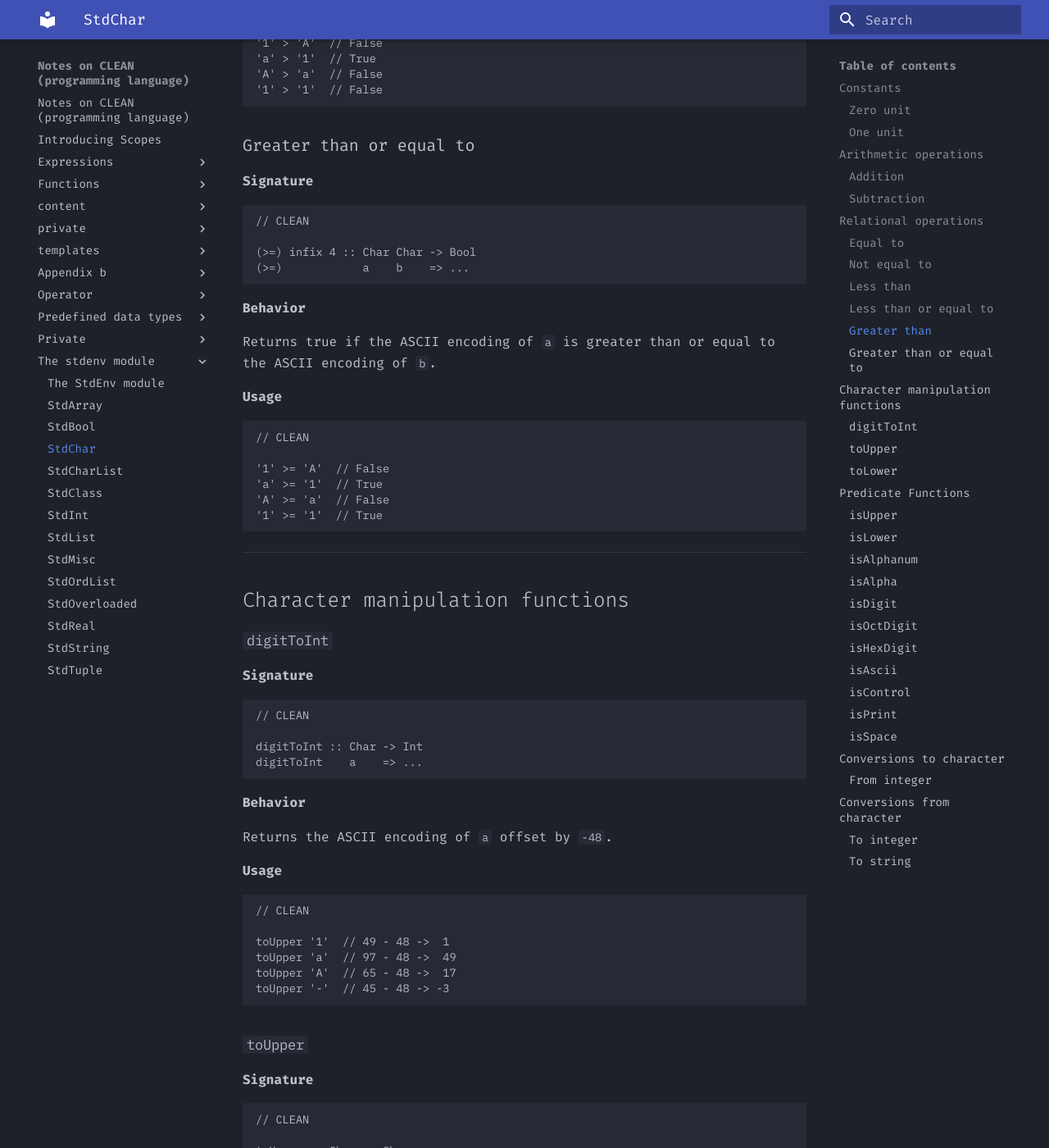
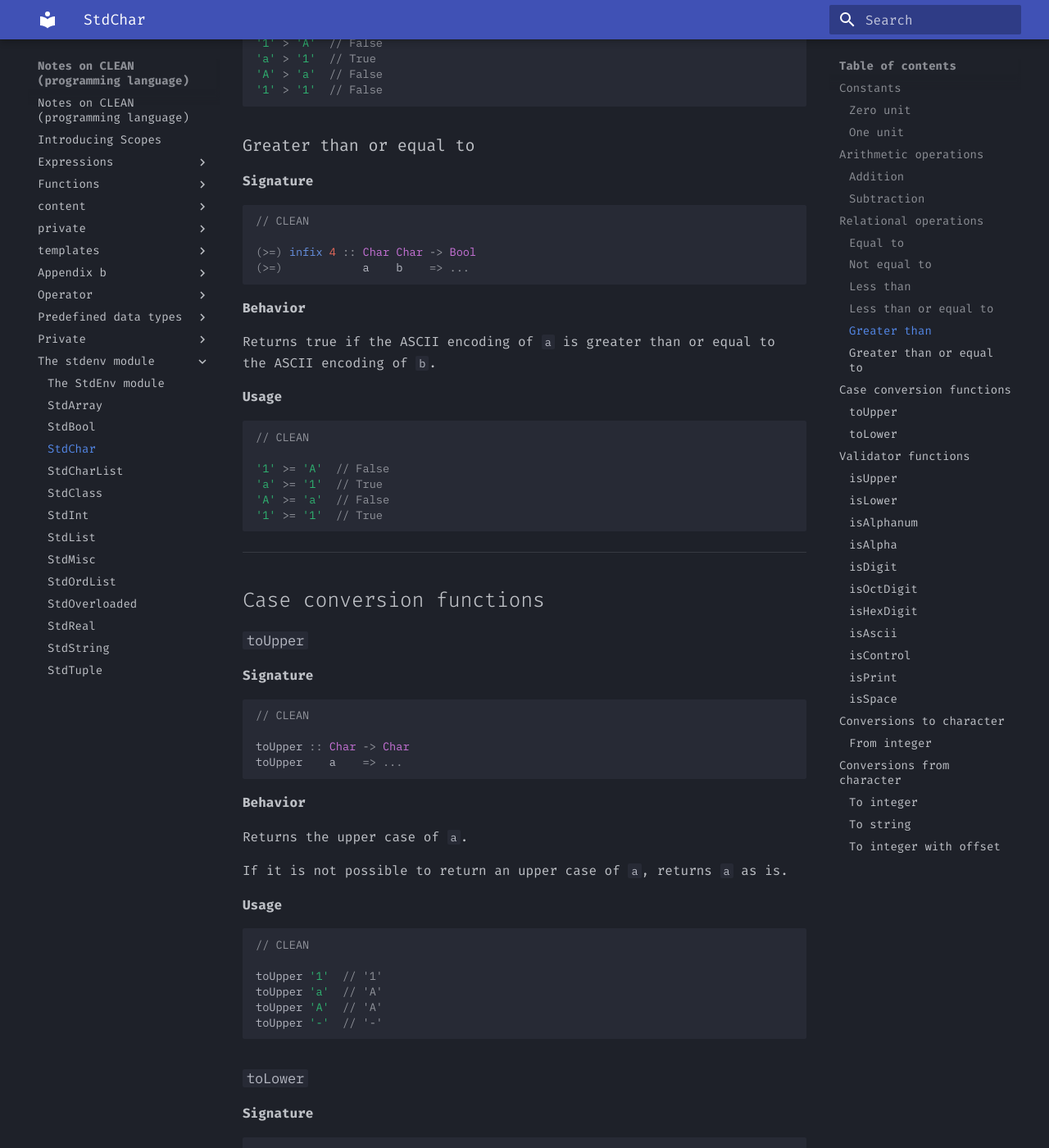
Before and after one commit to Eurydia/notes-on-clean-programming-language, an MkDocs documentation site: the page built from docs/the-stdenv-module/stdchar.md, in a window 1280 px wide and 1400 px high, scrolled down 4494 px. Shown: the whole window at 82% size. Built offline with MkDocs 1.6.1 and Material for MkDocs 9.7.7, drawn with Linux system fonts in a browser that asks for light colours; some of the changed text lies outside the part shown.

Commit message:
improved explanation on stdchar

````diff
--- a/docs/the-stdenv-module/stdchar.md
+++ b/docs/the-stdenv-module/stdchar.md
@@ -8,7 +8,7 @@
 
 **Implementation**
 
-```
+```clean
 // CLEAN
 
 zero ::  Char
@@ -23,7 +23,7 @@
 
 **Implementation**
 
-```
+```clean
 // CLEAN
 
 one ::  Char
@@ -42,7 +42,7 @@
 
 **Signature**
 
-```
+```clean
 // CLEAN
 
 (+) infixl 6 :: Char Char -> Char
@@ -55,7 +55,7 @@
 
 **Usage**
 
-```
+```clean
 // CLEAN
 
 '1' + '1'  // 49 + 49 ->  98 ('b')
@@ -67,7 +67,7 @@
 
 **Signature**
 
-```
+```clean
 // CLEAN
 
 (-) infixl 6 :: Char Char -> Char
@@ -80,7 +80,7 @@
 
 **Usage**
 
-```
+```clean
 // CLEAN
 
 'z' - '0'  // 122 - 48 -> 74 ('J')
@@ -96,7 +96,7 @@
 
 **Signature**
 
-```
+```clean
 // CLEAN
 
 (==) infix 4 :: Char Char -> Bool
@@ -109,7 +109,7 @@
 
 **Usage**
 
-```
+```clean
 // CLEAN
 
 '1' == 'A'  // False
@@ -122,7 +122,7 @@
 
 **Signature**
 
-```
+```clean
 // CLEAN
 
 (<>) infix 4 :: Char Char -> Bool
@@ -135,7 +135,7 @@
 
 **Usage**
 
-```
+```clean
 // CLEAN
 
 '1' <> 'A'  // True
@@ -148,7 +148,7 @@
 
 **Signature**
 
-```
+```clean
 // CLEAN
 
 (<) infix 4 :: Char Char -> Bool
@@ -161,7 +161,7 @@
 
 **Usage**
 
-```
+```clean
 // CLEAN
 
 '1' < 'A'  // True
@@ -174,7 +174,7 @@
 
 **Signature**
 
-```
+```clean
 // CLEAN
 
 (<=) infix 4 :: Char Char -> Bool
@@ -187,7 +187,7 @@
 
 **Usage**
 
-```
+```clean
 // CLEAN
 
 '1' <= 'A'  // True
@@ -200,7 +200,7 @@
 
 **Signature**
 
-```
+```clean
 // CLEAN
 
 (>) infix 4 :: Char Char -> Bool
@@ -213,7 +213,7 @@
 
 **Usage**
 
-```
+```clean
 // CLEAN
 
 '1' > 'A'  // False
@@ -226,7 +226,7 @@
 
 **Signature**
 
-```
+```clean
 // CLEAN
 
 (>=) infix 4 :: Char Char -> Bool
@@ -239,7 +239,7 @@
 
 **Usage**
 
-```
+```clean
 // CLEAN
 
 '1' >= 'A'  // False
@@ -250,39 +250,13 @@
 
 ---
 
-## Character manipulation functions
-
-### `digitToInt`
-
-**Signature**
-
-```
-// CLEAN
-
-digitToInt :: Char -> Int
-digitToInt    a    => ...
-```
-
-**Behavior**
-
-Returns the ASCII encoding of `a` offset by `-48`.
-
-**Usage**
-
-```
-// CLEAN
-
-toUpper '1'  // 49 - 48 ->  1
-toUpper 'a'  // 97 - 48 ->  49
-toUpper 'A'  // 65 - 48 ->  17
-toUpper '-'  // 45 - 48 -> -3
-```
+## Case conversion functions
 
 ### `toUpper`
 
 **Signature**
 
-```
+```clean
 // CLEAN
 
 toUpper :: Char -> Char
@@ -297,7 +271,7 @@
 
 **Usage**
 
-```
+```clean
 // CLEAN
 
 toUpper '1'  // '1'
@@ -310,7 +284,7 @@
 
 **Signature**
 
-```
+```clean
 // CLEAN
 
 toLower :: Char -> Char
@@ -324,7 +298,7 @@
 
 **Usage**
 
-```
+```clean
 // CLEAN
 
 toLower '1'  // '1'
@@ -335,13 +309,13 @@
 
 ---
 
-## Predicate Functions
+## Validator functions
 
 ### `isUpper`
 
 **Signature**
 
-```
+```clean
 // CLEAN
 
 isUpper :: Char -> Bool
@@ -354,7 +328,7 @@
 
 **Usage**
 
-```
+```clean
 // CLEAN
 
 isUpper '1'  // False
@@ -367,7 +341,7 @@
 
 **Signature**
 
-```
+```clean
 // CLEAN
 
 isLower :: Char -> Bool
@@ -380,7 +354,7 @@
 
 **Usage**
 
-```
+```clean
 // CLEAN
 
 isLower '1'  // False
@@ -393,7 +367,7 @@
 
 **Signature**
 
-```
+```clean
 // CLEAN
 
 isAlphanum :: Char -> Bool
@@ -406,7 +380,7 @@
 
 **Usage**
 
-```
+```clean
 // CLEAN
 
 isAlphanum '1'  // True
@@ -419,7 +393,7 @@
 
 **Signature**
 
-```
+```clean
 // CLEAN
 
 isAlpha :: Char -> Bool
@@ -432,7 +406,7 @@
 
 **Usage**
 
-```
+```clean
 // CLEAN
 
 isAlpha '1'  // False
@@ -445,7 +419,7 @@
 
 **Signature**
 
-```
+```clean
 // CLEAN
 
 isDigit :: Char -> Bool
@@ -458,7 +432,7 @@
 
 **Usage**
 
-```
+```clean
 // CLEAN
 
 isDigit '1'  // True
@@ -471,7 +445,7 @@
 
 **Signature**
 
-```
+```clean
 // CLEAN
 
 isOctDigit :: Char -> Bool
@@ -484,7 +458,7 @@
 
 **Usage**
 
-```
+```clean
 // CLEAN
 
 isOctDigit '1'  // True
@@ -498,7 +472,7 @@
 
 **Signature**
 
-```
+```clean
 // CLEAN
 
 isHexDigit :: Char -> Bool
@@ -511,7 +485,7 @@
 
 **Usage**
 
-```
+```clean
 // CLEAN
 
 isHexDigit '1'  // True
@@ -525,7 +499,7 @@
 
 **Signature**
 
-```
+```clean
 // CLEAN
 
 isAscii :: Char -> Bool
@@ -541,7 +515,7 @@
 
 **Usage**
 
-```
+```clean
 // CLEAN
 
 isAscii '1'  // True
@@ -555,7 +529,7 @@
 
 **Signature**
 
-```
+```clean
 // CLEAN
 
 isControl :: Char -> Bool
@@ -570,7 +544,7 @@
 
 **Usage**
 
-```
+```clean
 // CLEAN
 
 isControl '1'   // False
@@ -584,7 +558,7 @@
 
 **Signature**
 
-```
+```clean
 // CLEAN
 
 isControl :: Char -> Bool
@@ -599,7 +573,7 @@
 
 **Usage**
 
-```
+```clean
 // CLEAN
 
 isPrint '1'  // True
@@ -613,7 +587,7 @@
 
 **Signature**
 
-```
+```clean
 // CLEAN
 
 isSpace :: Char -> Bool
@@ -623,21 +597,18 @@
 **Behavior**
 
 Returns true if `a` is a whitespace character.
+Whitespace characters include:
 
-Space characters include:
-
-| Glyph | Name            |
-| ----- | --------------- |
-| ` `   | Space           |
-| `\t`  | Horizontal tab  |
-| `\v`  | Vertical tab    |
-| `\n`  | Line feed       |
-| `\r`  | Carriage return |
-| `\f`  | Form feed       |
+- space character
+- horizontal tab `\t`
+- form feed `\f`
+- line feed `\n`
+- carriage return `\r`
+- vertical tab `\v`
 
 **Usage**
 
-```
+```clean
 // CLEAN
 
 isSpace '1'   // False
@@ -655,7 +626,7 @@
 
 **Signature**
 
-```
+```clean
 // CLEAN
 
 toChar :: Int -> Char
@@ -668,7 +639,7 @@
 
 **Usage**
 
-```
+```clean
 // CLEAN
 
 toChar 49  // '1'
@@ -687,7 +658,7 @@
 
 **Signature**
 
-```
+```clean
 // CLEAN
 
 fromChar :: Char -> Int
@@ -700,7 +671,7 @@
 
 **Usage**
 
-```
+```clean
 // CLEAN
 
 expr :: Int
@@ -713,7 +684,7 @@
 
 **Signature**
 
-```
+```clean
 // CLEAN
 
 fromChar :: Char -> { #Char }
@@ -726,7 +697,7 @@
 
 **Usage**
 
-```
+```clean
 // CLEAN
 
 expr :: { #Char }
@@ -734,3 +705,29 @@
 expr =  fromChar 'A'  // "A"
 expr =  fromChar 'a'  // "a"
 ```
+
+### To integer with offset
+
+**Signature**
+
+```clean
+// CLEAN
+
+digitToInt :: Char -> Int
+digitToInt    a    => ...
+```
+
+**Behavior**
+
+Returns the ASCII encoding of `a` offset by `-48`.
+
+**Usage**
+
+```clean
+// CLEAN
+
+digitToInt '1'  // 49 - 48 ->  1
+digitToInt 'a'  // 97 - 48 ->  49
+digitToInt 'A'  // 65 - 48 ->  17
+digitToInt '-'  // 45 - 48 -> -3
+```
````
Also changed, not shown: docs/the-stdenv-module/stdbool.md (+10 -10 lines).
